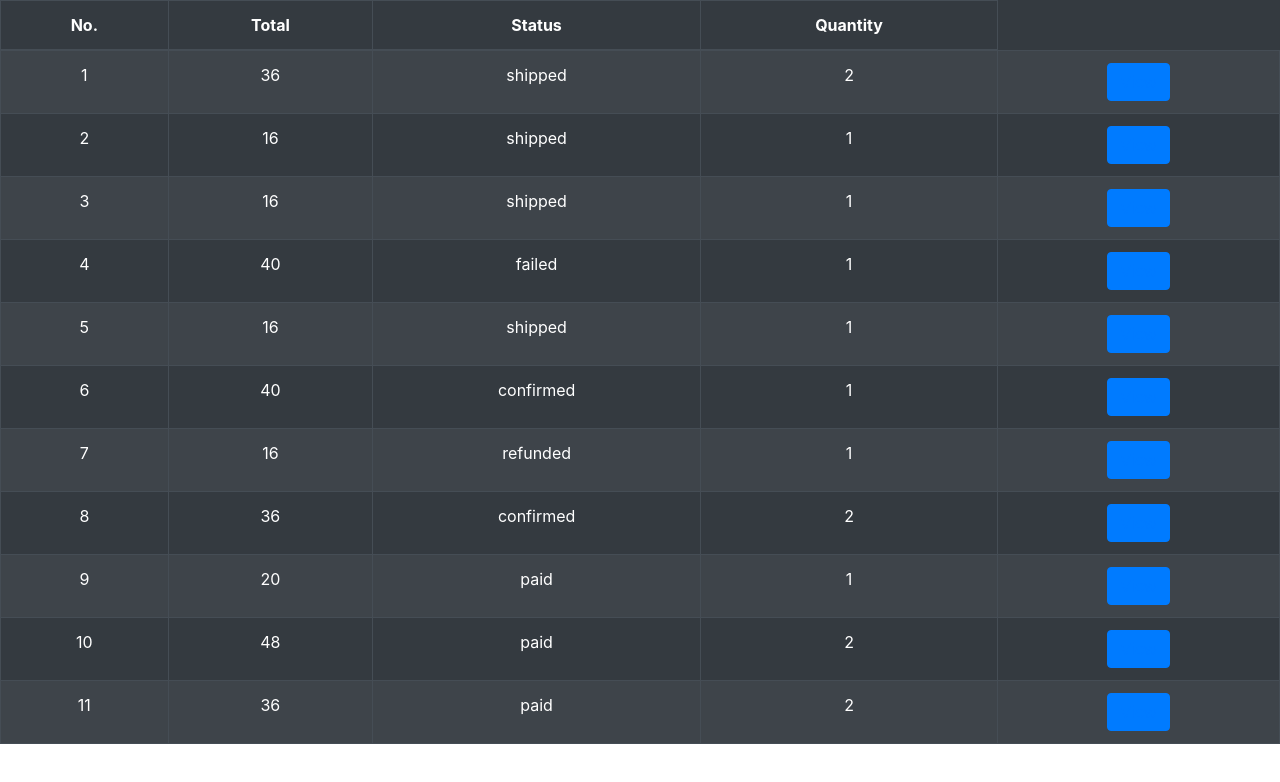
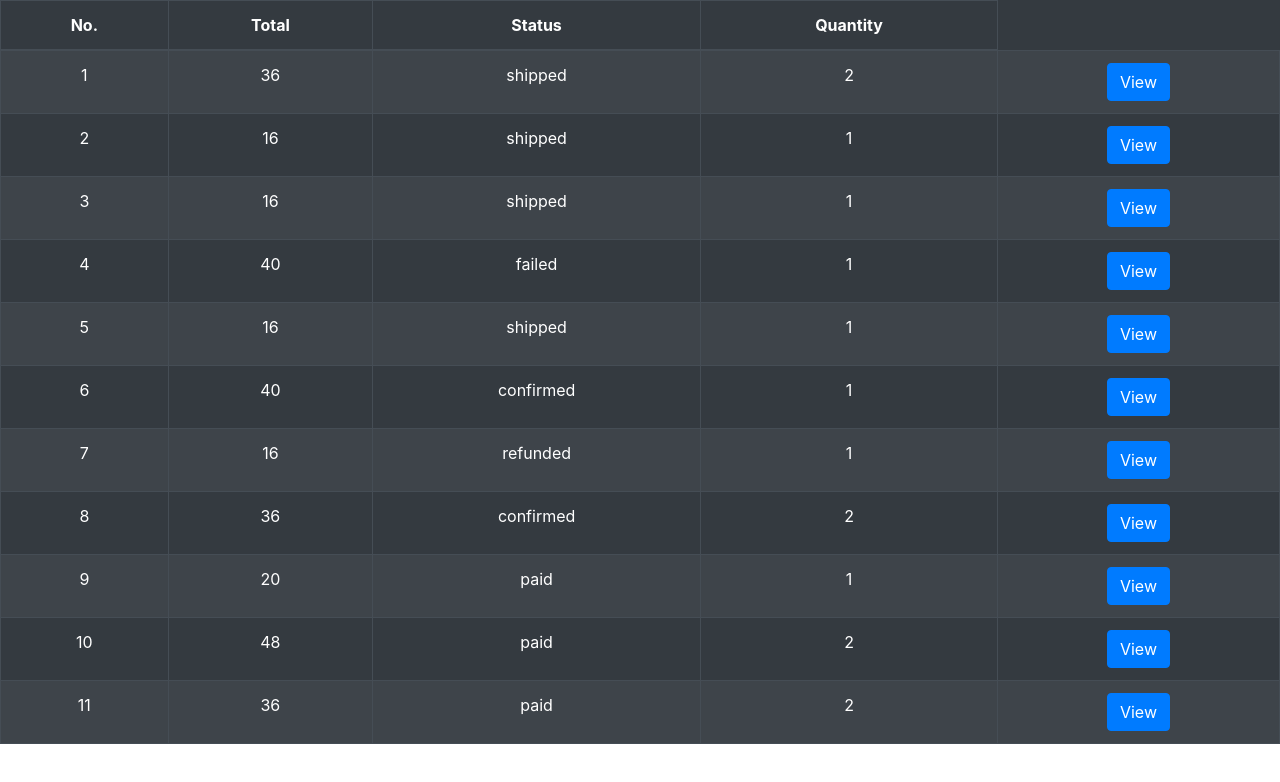
Before and after one commit to FlorenceNway/orderList, a React (Create React App) app: page / in a window 1280 px wide. Shown: the top 782 px of the page. Built offline with nearby package versions, Linux system fonts and the light colour scheme; data requests are answered from the project's data file.

Commit message:
button color changed

```diff
--- a/src/components/OrderList.jsx
+++ b/src/components/OrderList.jsx
@@ -49,6 +49,7 @@ const OrderList = () => {
         getOrderItem()
     },[])
 
+    const btnTextColor = {color: 'white'}
     return (
         <div>
            <Table striped bordered hover variant="dark">
@@ -66,7 +67,7 @@ const OrderList = () => {
                         <td>{order.status}</td>
                         <td>{order.quantity}</td>
                         <td><Button
-                        ><Link
+                        ><Link style={btnTextColor}
                             to={{ pathname: '/details', query: { status:order.status, quantity:order.quantity, productId:order.productId} }}>
                             View</Link>
                         </Button></td>
```
